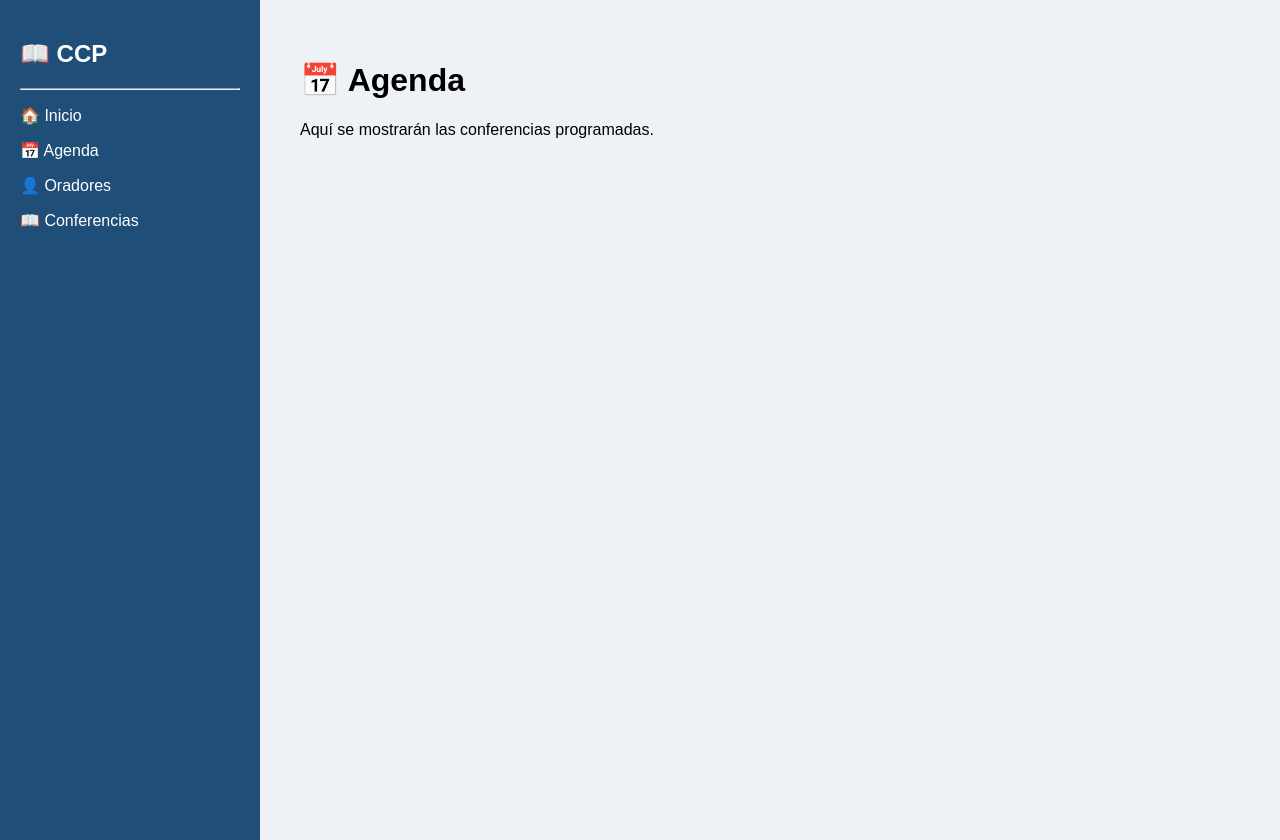
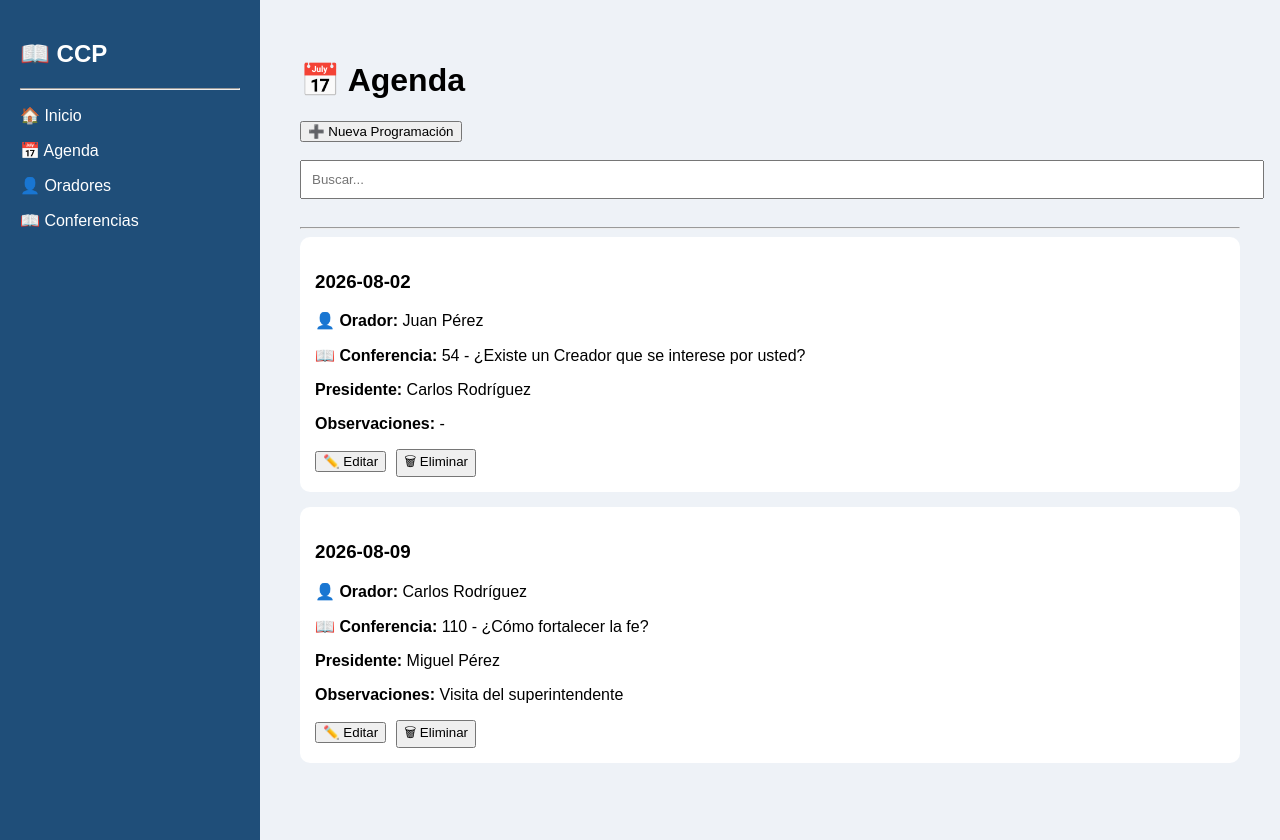
Before and after one commit to Freezo88/CCP--Coordinador-de-Conferencias, a React (Vite) app in the folder frontend/: page / in a window 1280 px wide. Both pictures are taken after a click on the element "📅 Agenda". Built offline with nearby package versions, Linux system fonts and the light colour scheme.

Commit message:
feat:CRUD completo del modulo Agenda

```diff
--- /dev/null
+++ b/frontend/src/components/FormularioAgenda.tsx
@@ -0,0 +1,155 @@
+type Props = {
+  fecha: string;
+  setFecha: (valor: string) => void;
+
+  oradorId: number;
+  setOradorId: (valor: number) => void;
+
+  conferenciaId: number;
+  setConferenciaId: (valor: number) => void;
+
+  presidente: string;
+  setPresidente: (valor: string) => void;
+
+  observaciones: string;
+  setObservaciones: (valor: string) => void;
+
+  guardarAgenda: () => void;
+
+  idEditando: number | null;
+
+  oradores: {
+    id: number;
+    nombre: string;
+  }[];
+
+  conferencias: {
+    numero: number;
+    titulo: string;
+  }[];
+};
+
+export default function FormularioAgenda({
+  fecha,
+  setFecha,
+  oradorId,
+  setOradorId,
+  conferenciaId,
+  setConferenciaId,
+  presidente,
+  setPresidente,
+  observaciones,
+  setObservaciones,
+  guardarAgenda,
+  idEditando,
+  oradores,
+  conferencias,
+}: Props) {
+  return (
+    <div
+      style={{
+        background: "white",
+        padding: "20px",
+        borderRadius: "10px",
+        marginBottom: "20px",
+      }}
+    >
+      <h2>
+        {idEditando === null
+          ? "Nueva Programación"
+          : "Editar Programación"}
+      </h2>
+
+      <input
+        type="date"
+        value={fecha}
+        onChange={(e) => setFecha(e.target.value)}
+        style={{
+          width: "100%",
+          padding: "10px",
+          marginBottom: "10px",
+        }}
+      />
+
+      <select
+        value={oradorId}
+        onChange={(e) => setOradorId(Number(e.target.value))}
+        style={{
+          width: "100%",
+          padding: "10px",
+          marginBottom: "10px",
+        }}
+      >
+        <option value={0}>Seleccione un orador</option>
+
+        {oradores.map((o) => (
+          <option key={o.id} value={o.id}>
+            {o.nombre}
+          </option>
+        ))}
+      </select>
+
+      <select
+        value={conferenciaId}
+        onChange={(e) =>
+          setConferenciaId(Number(e.target.value))
+        }
+        style={{
+          width: "100%",
+          padding: "10px",
+          marginBottom: "10px",
+        }}
+      >
+        <option value={0}>Seleccione una conferencia</option>
+
+        {conferencias.map((c) => (
+          <option key={c.numero} value={c.numero}>
+            {c.numero} - {c.titulo}
+          </option>
+        ))}
+      </select>
+
+      <input
+        type="text"
+        placeholder="Presidente"
+        value={presidente}
+        onChange={(e) => setPresidente(e.target.value)}
+        style={{
+          width: "100%",
+          padding: "10px",
+          marginBottom: "10px",
+        }}
+      />
+
+      <textarea
+        placeholder="Observaciones"
+        value={observaciones}
+        onChange={(e) =>
+          setObservaciones(e.target.value)
+        }
+        style={{
+          width: "100%",
+          padding: "10px",
+          marginBottom: "20px",
+          minHeight: "80px",
+        }}
+      />
+
+      <button
+        onClick={guardarAgenda}
+        style={{
+          background: "#198754",
+          color: "white",
+          border: "none",
+          padding: "10px 20px",
+          borderRadius: "8px",
+          cursor: "pointer",
+        }}
+      >
+        {idEditando === null
+          ? "Guardar"
+          : "Guardar Cambios"}
+      </button>
+    </div>
+  );
+}
--- a/frontend/src/pages/Agenda.tsx
+++ b/frontend/src/pages/Agenda.tsx
@@ -1,9 +1,201 @@
-export default function Agenda() {
+import { useState } from "react";
+import type { Agenda } from "../types/Agenda";
+import { agendaInicial } from "../services/agenda";
+import { oradoresIniciales } from "../services/oradores";
+import { conferenciasIniciales } from "../services/conferencias";
+import FormularioAgenda from "../components/FormularioAgenda";
+
+export default function AgendaPage() {
+  const [agenda, setAgenda] = useState<Agenda[]>(agendaInicial);
+
+  const [mostrarFormulario, setMostrarFormulario] = useState(false);
+
+  const [fecha, setFecha] = useState("");
+  const [oradorId, setOradorId] = useState(0);
+  const [conferenciaId, setConferenciaId] = useState(0);
+  const [presidente, setPresidente] = useState("");
+  const [observaciones, setObservaciones] = useState("");
+
+  const [idEditando, setIdEditando] = useState<number | null>(null);
+
+  const [buscar, setBuscar] = useState("");
+
+  function obtenerOrador(id: number) {
+    return oradoresIniciales.find((o) => o.id === id);
+  }
+
+  function obtenerConferencia(id: number) {
+    return conferenciasIniciales.find((c) => c.numero === id);
+  }
+
+  function limpiarFormulario() {
+    setFecha("");
+    setOradorId(0);
+    setConferenciaId(0);
+    setPresidente("");
+    setObservaciones("");
+    setIdEditando(null);
+    setMostrarFormulario(false);
+  }
+
+  function guardarAgenda() {
+    if (!fecha || oradorId === 0 || conferenciaId === 0) {
+      alert("Complete todos los campos obligatorios.");
+      return;
+    }
+
+    if (idEditando !== null) {
+      setAgenda(
+        agenda.map((item) =>
+          item.id === idEditando
+            ? {
+                ...item,
+                fecha,
+                oradorId,
+                conferenciaId,
+                presidente,
+                observaciones,
+              }
+            : item
+        )
+      );
+    } else {
+      const nuevaAgenda: Agenda = {
+        id: Date.now(),
+        fecha,
+        oradorId,
+        conferenciaId,
+        presidente,
+        observaciones,
+      };
+
+      setAgenda([...agenda, nuevaAgenda]);
+    }
+
+    limpiarFormulario();
+  }
+
+  function editarAgenda(item: Agenda) {
+    setFecha(item.fecha);
+    setOradorId(item.oradorId);
+    setConferenciaId(item.conferenciaId);
+    setPresidente(item.presidente);
+    setObservaciones(item.observaciones);
+    setIdEditando(item.id);
+    setMostrarFormulario(true);
+  }
+
+  function eliminarAgenda(id: number) {
+    if (!confirm("¿Desea eliminar esta programación?")) return;
+
+    setAgenda(agenda.filter((item) => item.id !== id));
+  }
+
+  const agendaFiltrada = agenda.filter((item) => {
+    const orador = obtenerOrador(item.oradorId)?.nombre ?? "";
+    const conferencia = obtenerConferencia(item.conferenciaId)?.titulo ?? "";
+
+    return (
+      item.fecha.toLowerCase().includes(buscar.toLowerCase()) ||
+      orador.toLowerCase().includes(buscar.toLowerCase()) ||
+      conferencia.toLowerCase().includes(buscar.toLowerCase()) ||
+      item.presidente.toLowerCase().includes(buscar.toLowerCase())
+    );
+  });
+
   return (
     <div>
       <h1>📅 Agenda</h1>
 
-      <p>Aquí se mostrarán las conferencias programadas.</p>
+      <button
+        onClick={() => {
+          limpiarFormulario();
+          setMostrarFormulario(true);
+        }}
+      >
+        ➕ Nueva Programación
+      </button>
+
+      <br />
+      <br />
+
+      <input
+        type="text"
+        placeholder="Buscar..."
+        value={buscar}
+        onChange={(e) => setBuscar(e.target.value)}
+        style={{
+          width: "100%",
+          padding: "10px",
+          marginBottom: "20px",
+        }}
+      />
+
+      {mostrarFormulario && (
+        <FormularioAgenda
+          fecha={fecha}
+          setFecha={setFecha}
+          oradorId={oradorId}
+          setOradorId={setOradorId}
+          conferenciaId={conferenciaId}
+          setConferenciaId={setConferenciaId}
+          presidente={presidente}
+          setPresidente={setPresidente}
+          observaciones={observaciones}
+          setObservaciones={setObservaciones}
+          guardarAgenda={guardarAgenda}
+          idEditando={idEditando}
+          oradores={oradoresIniciales}
+          conferencias={conferenciasIniciales}
+        />
+      )}
+
+      <hr />
+
+      {agendaFiltrada.map((item) => (
+        <div
+          key={item.id}
+          style={{
+            background: "white",
+            padding: "15px",
+            marginBottom: "15px",
+            borderRadius: "10px",
+          }}
+        >
+          <h3>{item.fecha}</h3>
+
+          <p>
+            <strong>👤 Orador:</strong>{" "}
+            {obtenerOrador(item.oradorId)?.nombre}
+          </p>
+
+          <p>
+            <strong>📖 Conferencia:</strong>{" "}
+            {obtenerConferencia(item.conferenciaId)?.numero} -{" "}
+            {obtenerConferencia(item.conferenciaId)?.titulo}
+          </p>
+
+          <p>
+            <strong>Presidente:</strong> {item.presidente}
+          </p>
+
+          <p>
+            <strong>Observaciones:</strong>{" "}
+            {item.observaciones || "-"}
+          </p>
+
+          <button onClick={() => editarAgenda(item)}>
+            ✏️ Editar
+          </button>
+
+          <button
+            onClick={() => eliminarAgenda(item.id)}
+            style={{ marginLeft: "10px" }}
+          >
+            🗑 Eliminar
+          </button>
+        </div>
+      ))}
     </div>
   );
 }
--- /dev/null
+++ b/frontend/src/services/agenda.ts
@@ -0,0 +1,20 @@
+import type { Agenda } from "../types/Agenda";
+
+export const agendaInicial: Agenda[] = [
+  {
+    id: 1,
+    fecha: "2026-08-02",
+    oradorId: 1,
+    conferenciaId: 54,
+    presidente: "Carlos Rodríguez",
+    observaciones: "",
+  },
+  {
+    id: 2,
+    fecha: "2026-08-09",
+    oradorId: 2,
+    conferenciaId: 110,
+    presidente: "Miguel Pérez",
+    observaciones: "Visita del superintendente",
+  },
+];
--- /dev/null
+++ b/frontend/src/types/Agenda.ts
@@ -0,0 +1,8 @@
+export type Agenda = {
+  id: number;
+  fecha: string;
+  oradorId: number;
+  conferenciaId: number;
+  presidente: string;
+  observaciones: string;
+};
```
